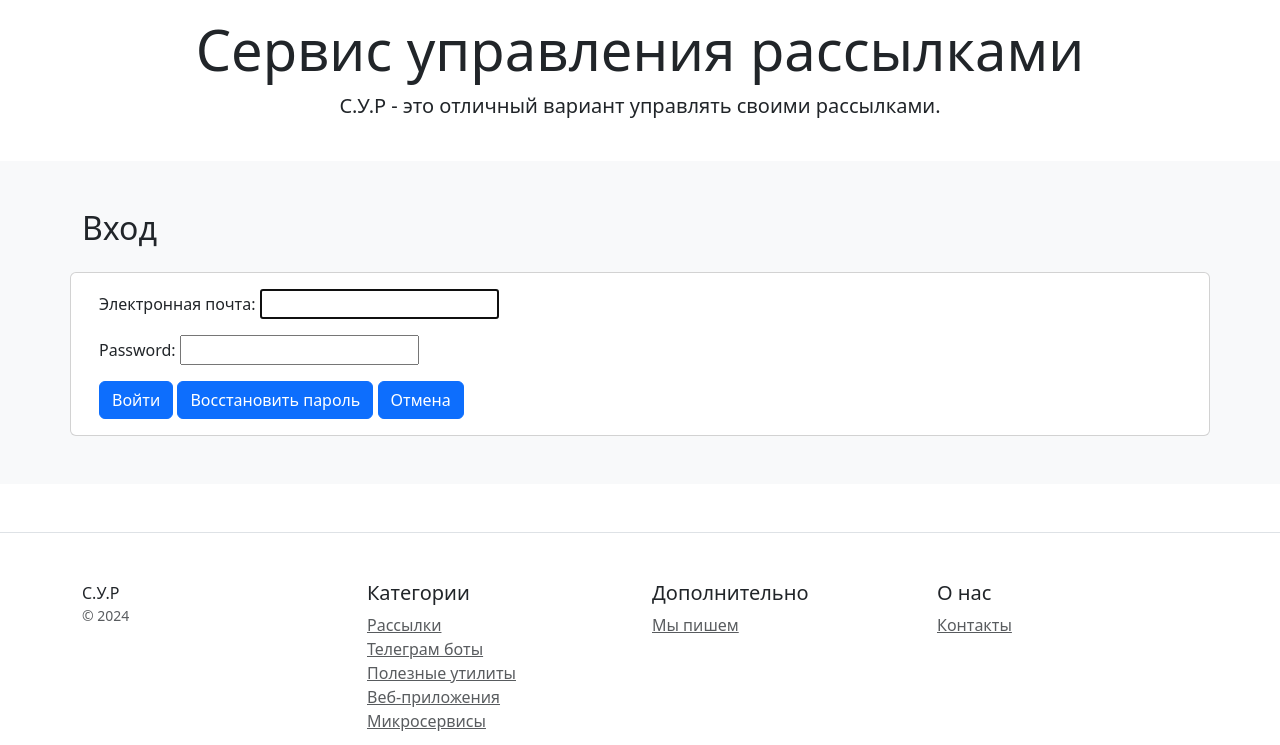
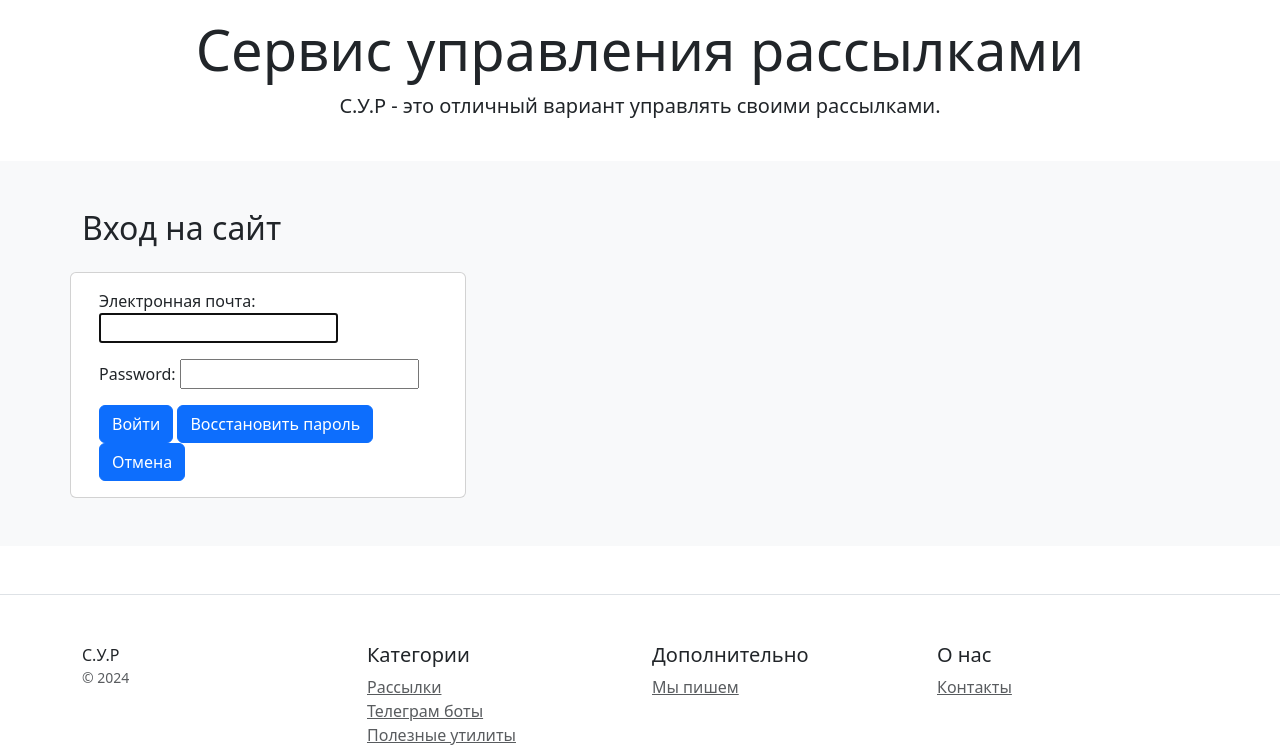
Before and after one commit to SergeiVokhminov/Course_PR_4, a Django app: page /users/login/ in a window 1280 px wide. Shown: the part 56-801 px from the top of the page. Run offline with Django 5.2, Linux system fonts and the light colour scheme; some libraries are stand-ins or nearby versions.

Commit message:
обновлен шаблон login приложения users

```diff
--- a/users/templates/users/login.html
+++ b/users/templates/users/login.html
@@ -4,8 +4,8 @@
 {% block content %}
 <div class="album py-5 bg-body-tertiary">
     <div class="container">
-        <h2 class="mb-4">Вход</h2>
-        <div class="col">
+        <h2 class="mb-4">Вход на сайт</h2>
+        <div class="col-4">
             <form class="row" method="post" enctype="multipart/form-data">
                 <div class="card">
                     <div class="card-body">
```
